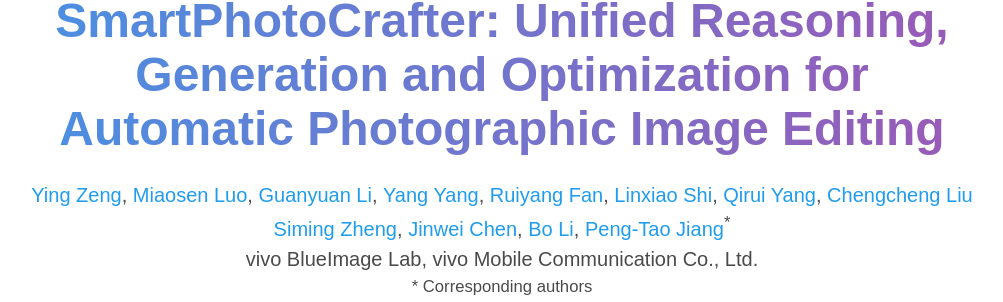
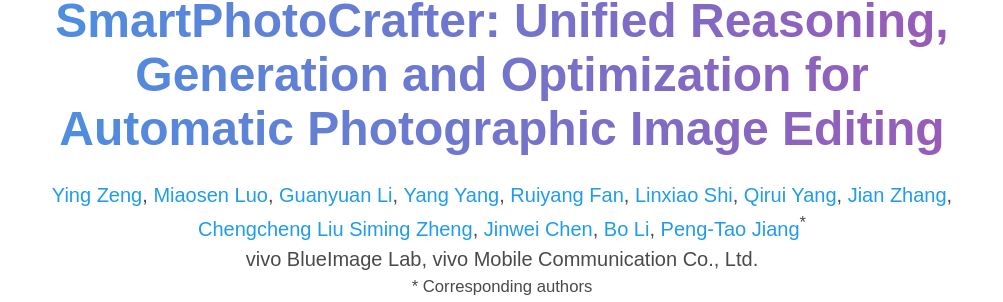
Before and after one commit to vivoCameraResearch/smartphotocrafterweb, a plain HTML site: page index.html in a window 1280 px wide. Shown: the part 240-542 px from the top of the page, without its empty margins (138-1141 px from the left). Drawn offline with nearby package versions, Linux system fonts and the light colour scheme; some icons are missing; a web font is replaced by a local one.

Commit message:
Update index.html

```diff
--- a/index.html
+++ b/index.html
@@ -84,6 +84,7 @@
               <span class="author-block"><a href="">Ruiyang Fan</a>,</span>
               <span class="author-block"><a href="">Linxiao Shi</a>,</span>
               <span class="author-block"><a href="">Qirui Yang</a>,</span>
+              <span class="author-block"><a href="">Jian Zhang</a>,</span>
               <span class="author-block"><a href="">Chengcheng Liu</a></span>
               <span class="author-block"><a href="">Siming Zheng</a>,</span>
               <span class="author-block"><a href="">Jinwei Chen</a>,</span>
```
